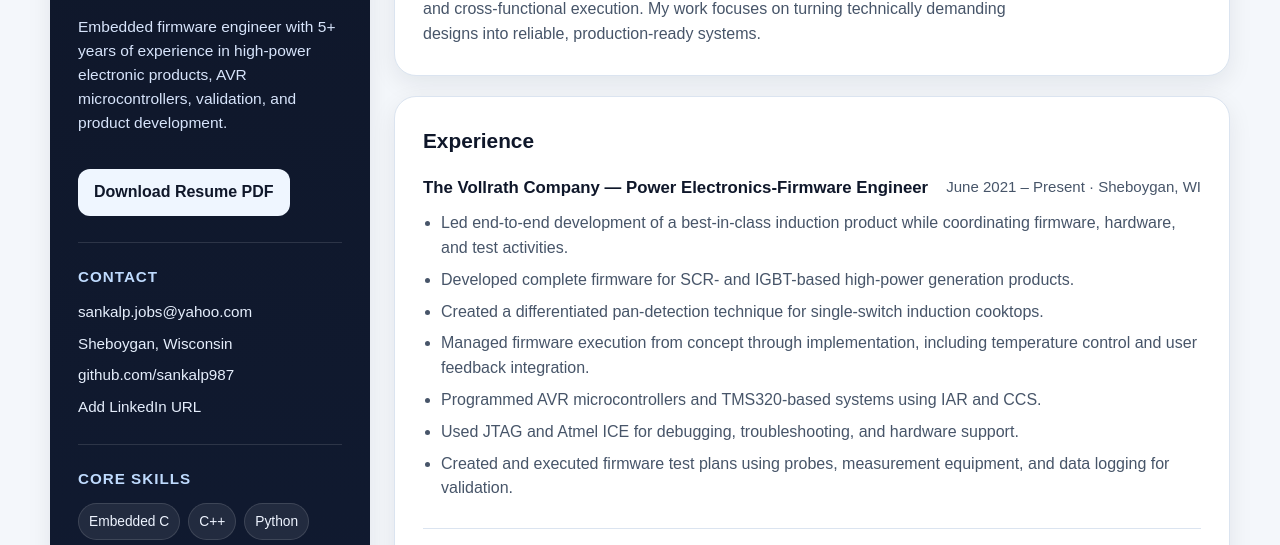
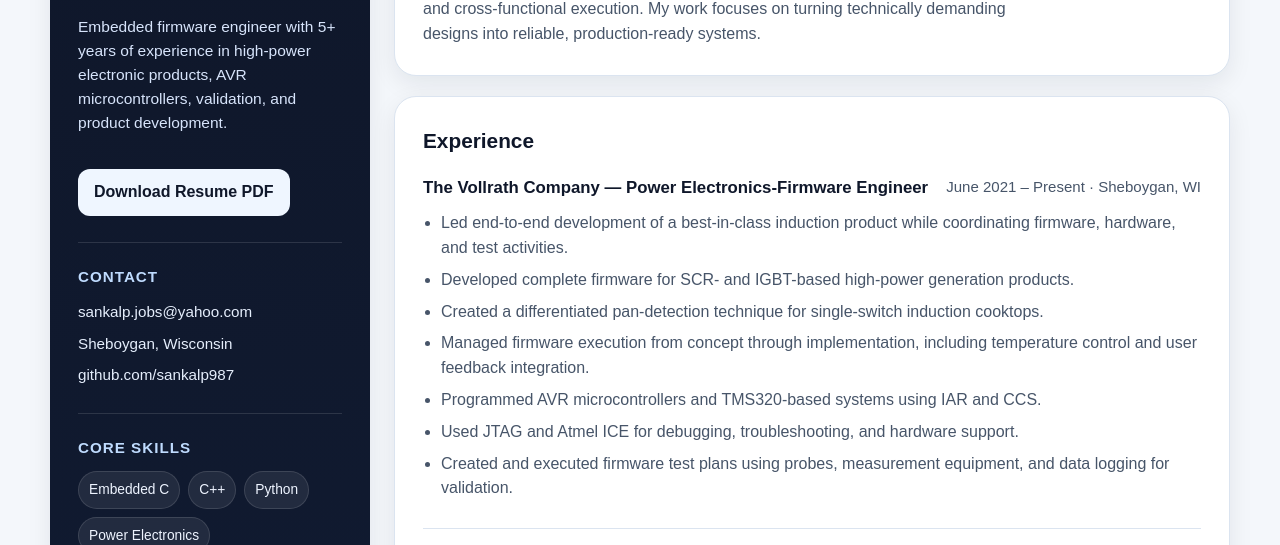
Before and after one commit to sankalp987/sankalp987.github.io, a plain HTML site: page index.html in a window 1280 px wide. Shown: the part 191-736 px from the top of the page. Drawn offline with Linux system fonts and the light colour scheme.

Commit message:
Update index.html

```diff
--- a/index.html
+++ b/index.html
@@ -254,7 +254,6 @@
         <div class="contact-item">sankalp.jobs@yahoo.com</div>
         <div class="contact-item">Sheboygan, Wisconsin</div>
         <div class="contact-item">github.com/sankalp987</div>
-        <div class="contact-item">Add LinkedIn URL</div>
       </div>
 
       <div class="side-section">
```
